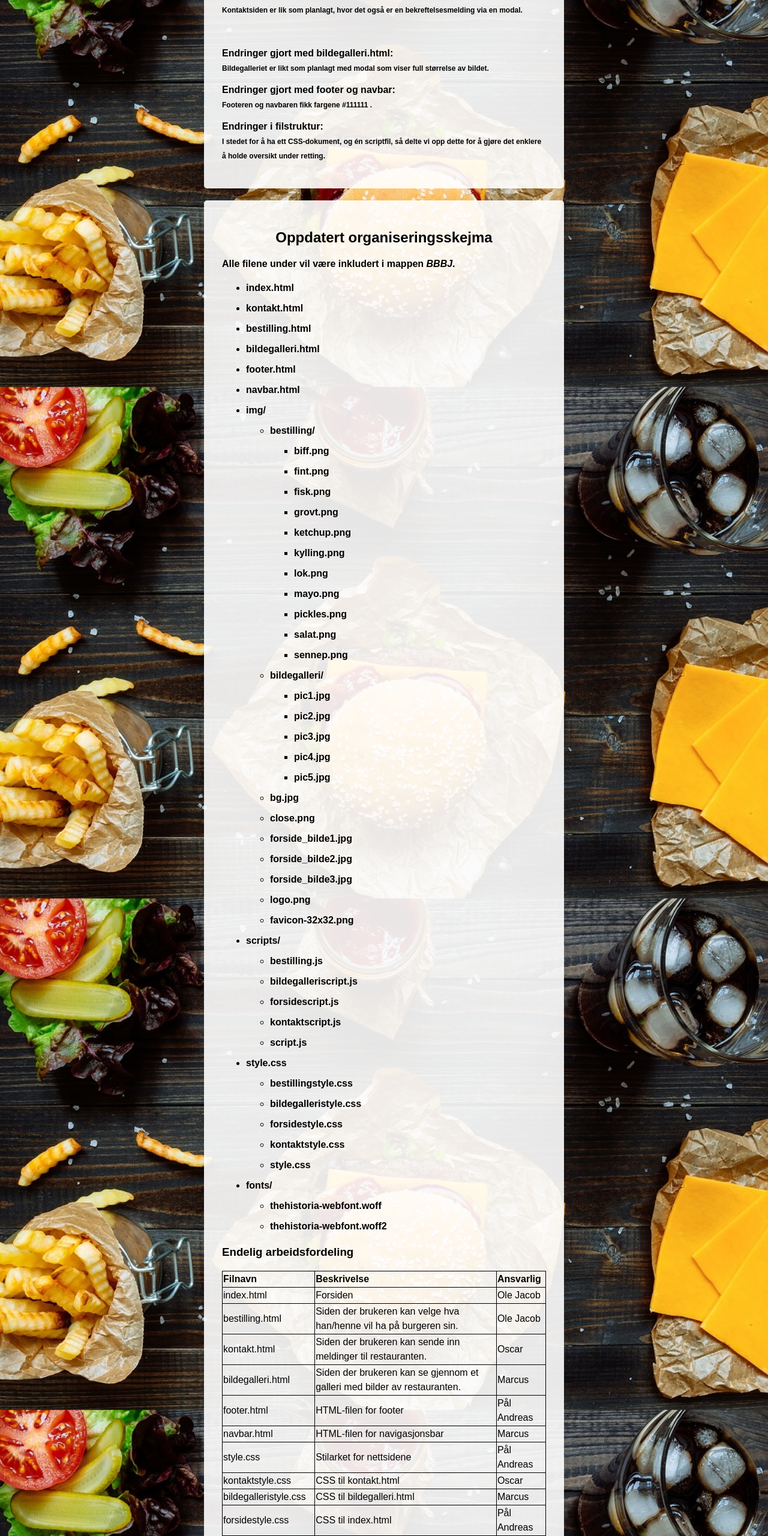
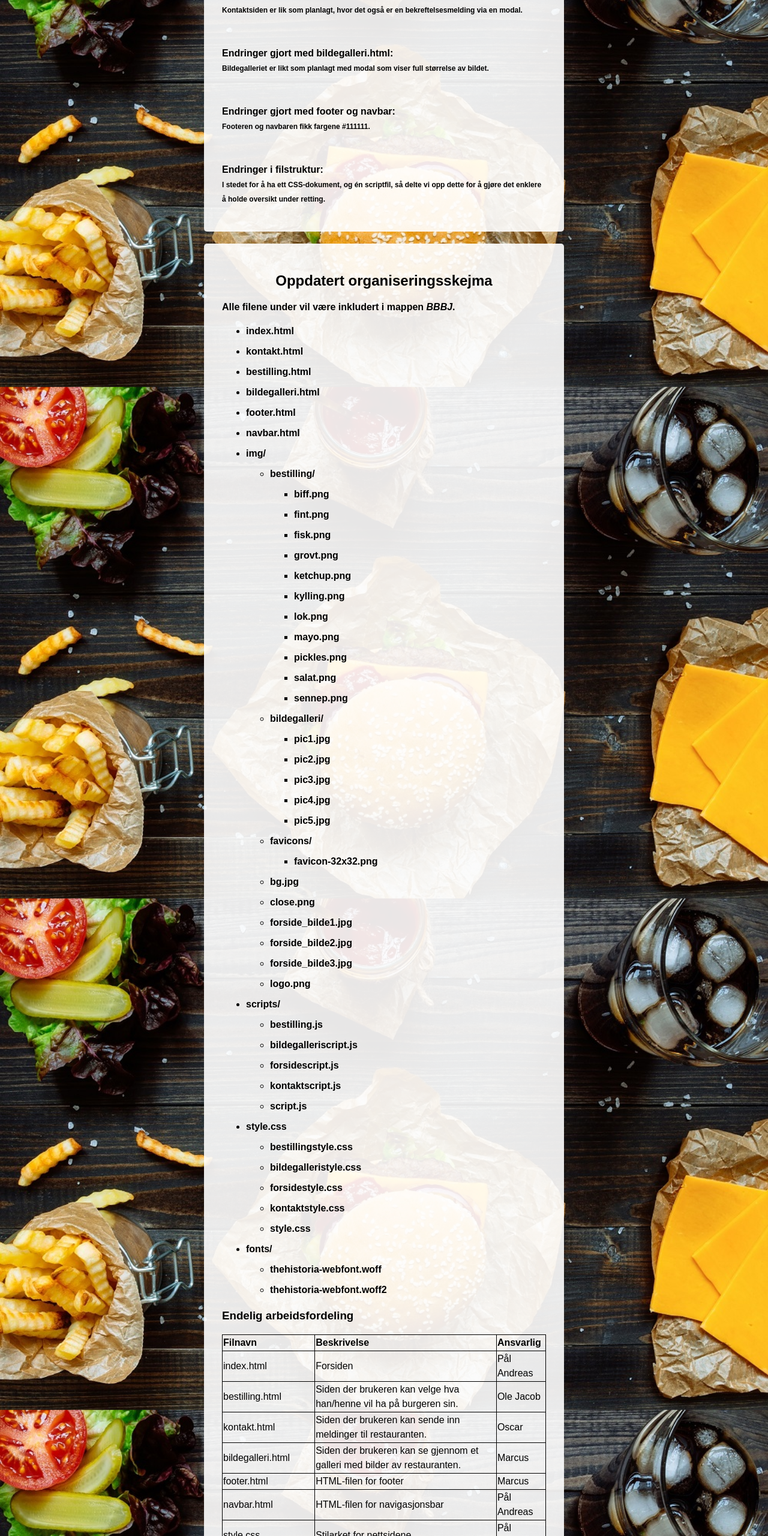
Before and after one commit to marcuasc/Webtek-Prosjekt, a plain HTML site: page P3/index.html in a window 1280 px wide. Shown: the part 1060-3620 px from the top of the page at 60% size. Drawn offline with Linux system fonts and the light colour scheme.

Commit message:
mindre endringer til P3 og P4

```diff
--- a/P3/index.html
+++ b/P3/index.html
@@ -5,16 +5,14 @@
     <meta charset="UTF-8">
     <link rel="Stylesheet" type="text/css" href="css/style.css">
     <style media="screen">
-      strong{
+      strong {
         font-size: 16px;
       }
-      .p_changes{
+      .p_changes {
         font-size: 12px;
-
       }
     </style>
   </head>
-
   <body>
     <header>
       <h1>P3 Project Changes</h1>
@@ -33,38 +31,57 @@
         <ul>
           <li>Klient: Bill B. Urger</li>
           <li>Navn på nettside: Bigger Better Burger Joint</li>
-                <li> Lenke til nettsiden vår: <a href="http://folk.ntnu.no/paalamo/" target="_blank">Klikk her</a> </li>
+          <li>
+            Lenke til nettsiden vår:
+            <a href="http://folk.ntnu.no/paalamo/" target="_blank">Klikk her</a>
+          </li>
         </ul>
       </section>
       <section>
         <h2>Endringer på nettsiden</h2>
-            <p class="p_changes"> <strong>Endringer font: </strong>
+        <p class="p_changes">
+          <strong>Endringer font:
+          </strong>
           <br>
-              Vi hadde opprinnelig planlagt å bruke google-font sin quicksand for hovedelene av siden, og bruke Josefin Sans for navbaren.
-            Vi valgte istedet med tanke på design å endre til at vi brukte en felles font for hele siden, uten gom logoen og tittel på forsiden.
-          Dette gir et "clean look" og fungerte ganske bra med resten av designet av siden.</p>
+          Vi hadde opprinnelig planlagt å bruke google-font sin quicksand for hovedelene av siden, og bruke Josefin Sans for navbaren. Vi valgte istedet med tanke på design å endre til at vi brukte en felles font for hele siden, uten gom logoen og tittel på
+          forsiden. Dette gir et "clean look" og fungerte ganske bra med resten av designet av siden.
+        </p>
         <br>
-            <p class="p_changes"> <strong>Endringer gjort med bestilling.html: </strong>
+        <p class="p_changes">
+          <strong>Endringer gjort med bestilling.html:
+          </strong>
           <br>
-              Vi endret ikke så veldig mye med bestillingssiden. Riktignok tok vi ikke med noe visuell fremstilling av pris eller funksjonaliteten med "flere sider".
-            Derimot så syntes vi den nye løsningen hvor alle valgalternativene vises på én side er best.
-        I tillegg til dette la vil til en modal som viser bekreftelsesmeldingen. </p>
+          Vi endret ikke så veldig mye med bestillingssiden. Riktignok tok vi ikke med noe visuell fremstilling av pris eller funksjonaliteten med "flere sider". Derimot så syntes vi den nye løsningen hvor alle valgalternativene vises på én side er best. I
+          tillegg til dette la vil til en modal som viser bekreftelsesmeldingen.
+        </p>
         <br>
-            <p class="p_changes"> <strong>Endringer gjort med kontakt.html: </strong>
+        <p class="p_changes">
+          <strong>Endringer gjort med kontakt.html:
+          </strong>
           <br>
-                Kontaktsiden er lik som planlagt, hvor det også er en bekreftelsesmelding via en modal.</p>
+          Kontaktsiden er lik som planlagt, hvor det også er en bekreftelsesmelding via en modal.
+        </p>
         <br>
-            <p class="p_changes"> <strong>Endringer gjort med bildegalleri.html: </strong>
+        <p class="p_changes">
+          <strong>Endringer gjort med bildegalleri.html:
+          </strong>
           <br>
-                Bildegalleriet er likt som planlagt med modal som viser full størrelse av bildet.</p>
-                <p class="p_changes"> <strong>Endringer gjort med footer og navbar: </strong>
+          Bildegalleriet er likt som planlagt med modal som viser full størrelse av bildet.
+        </p>
         <br>
-                  Footeren og navbaren fikk fargene #111111 .</p>
-                  <p class="p_changes"> <strong>Endringer i filstruktur: </strong>
+        <p class="p_changes">
+          <strong>Endringer gjort med footer og navbar:
+          </strong>
           <br>
-                I stedet for å ha ett CSS-dokument, og én scriptfil, så delte vi opp dette for å gjøre det enklere å holde oversikt under retting.</p>
-
-
+          Footeren og navbaren fikk fargene #111111.
+        </p>
+        <br>
+        <p class="p_changes">
+          <strong>Endringer i filstruktur:
+          </strong>
+          <br>
+          I stedet for å ha ett CSS-dokument, og én scriptfil, så delte vi opp dette for å gjøre det enklere å holde oversikt under retting.
+        </p>
       </section>
       <section>
         <h2>Oppdatert organiseringsskejma</h2>
@@ -154,6 +171,14 @@
             </li>
           </ul>
           <li>
+            favicons/
+          </li>
+          <ul>
+            <li>
+              favicon-32x32.png
+            </li>
+          </ul>
+          <li>
             bg.jpg
           </li>
           <li>
@@ -170,9 +195,6 @@
           </li>
           <li>
             logo.png
-                    </li>
-                    <li>
-                        favicon-32x32.png
           </li>
         </ul>
         <li>
@@ -227,7 +249,8 @@
           </li>
         </ul>
     </ul>
-            <h3> Endelig arbeidsfordeling</h3>
+    <h3>
+      Endelig arbeidsfordeling</h3>
     <table>
       <tr>
         <th>
@@ -248,7 +271,7 @@
           Forsiden
         </td>
         <td>
-                        Ole Jacob
+          Pål Andreas
         </td>
       </tr>
       <tr>
@@ -283,7 +306,8 @@
         <td>
           Marcus
         </td>
-                </tr><tr>
+      </tr>
+      <tr>
         <td>
           footer.html
         </td>
@@ -291,7 +315,7 @@
           HTML-filen for footer
         </td>
         <td>
-                        Pål Andreas
+          Marcus
         </td>
       </tr>
       <tr>
@@ -302,7 +326,7 @@
           HTML-filen for navigasjonsbar
         </td>
         <td>
-                        Marcus
+          Pål Andreas
         </td>
       </tr>
       <tr>
@@ -428,7 +452,6 @@
       </tr>
     </table>
   </section>
-
 </main>
 </body>
 </html>
```
Also changed, not shown: P4/index.html (+2 -1 lines). Lines whose indentation alone changed are shown as unchanged.
